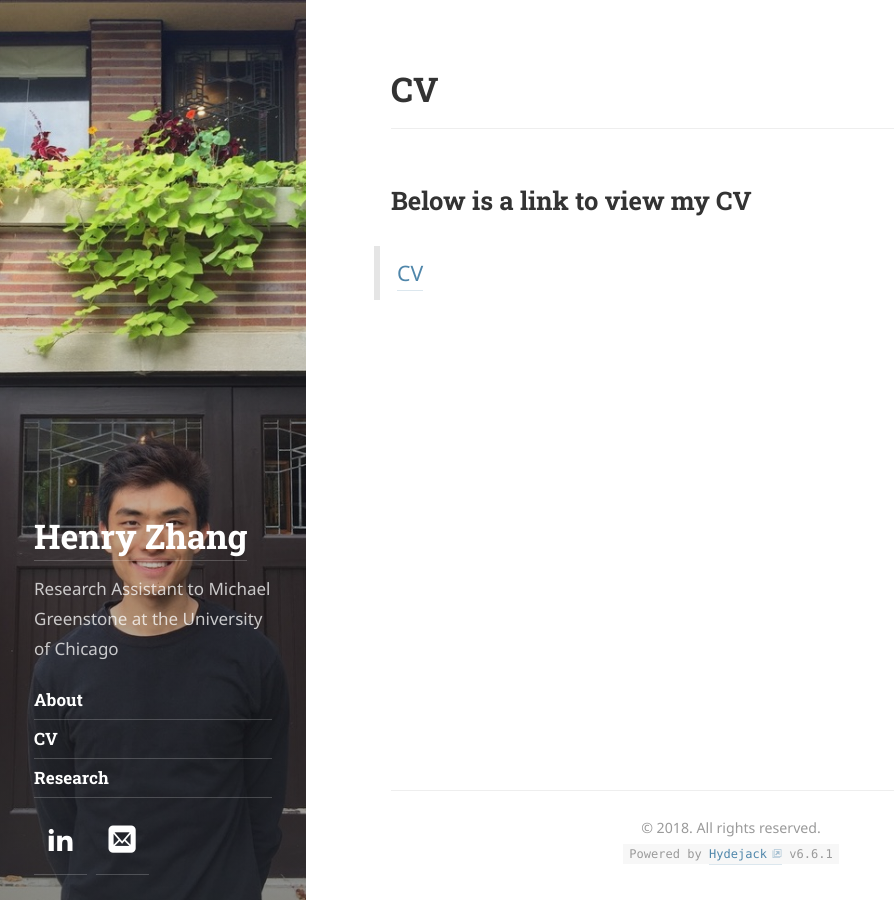
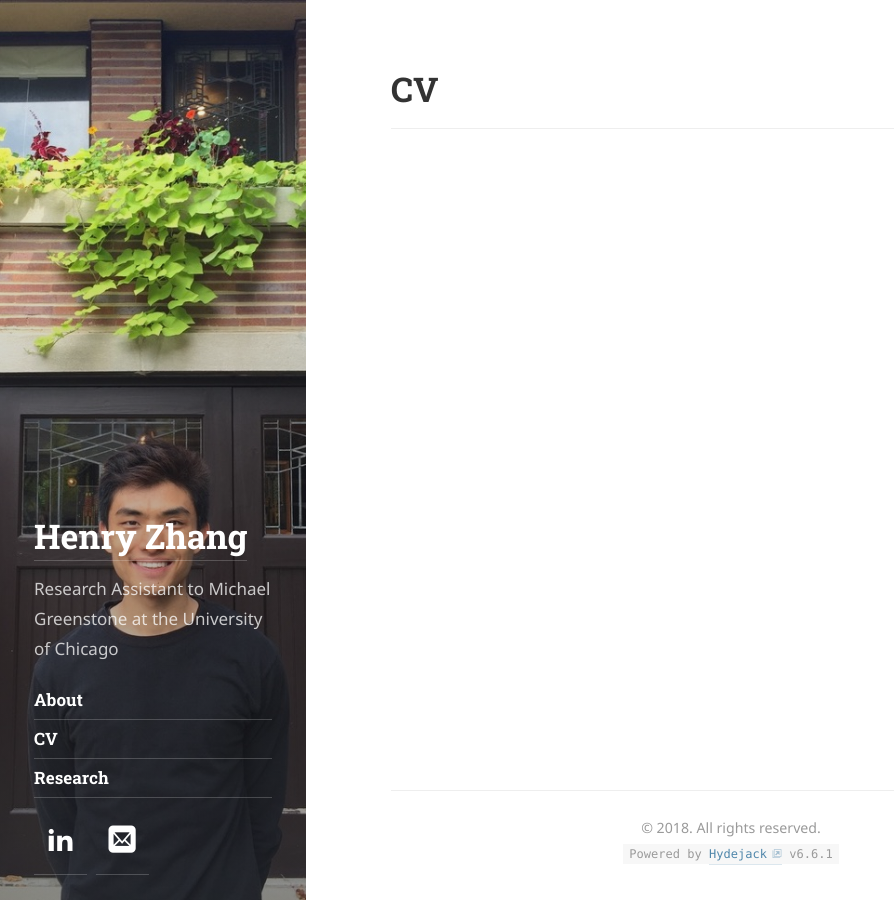
Before and after one commit to verklighet/verklighet.github.io, a Jekyll site: the page built from cv.md, in a window 1280 px wide. Shown: the whole page, without its empty margins (0-894 px from the left). Built offline with Jekyll 4.4.1, drawn with Linux system fonts in a browser that asks for light colours; some web fonts are replaced.

Commit message:
removed CV from main dir, removed extra lines from cv markdown file

```diff
--- a/cv.md
+++ b/cv.md
@@ -4,10 +4,3 @@ title: CV
 menu: true
 order: 3
 ---
-
-## Below is a link to view my CV
-
-> [CV]
-{:.lead}
-
-[CV]: /Henry_CV.pdf
```
